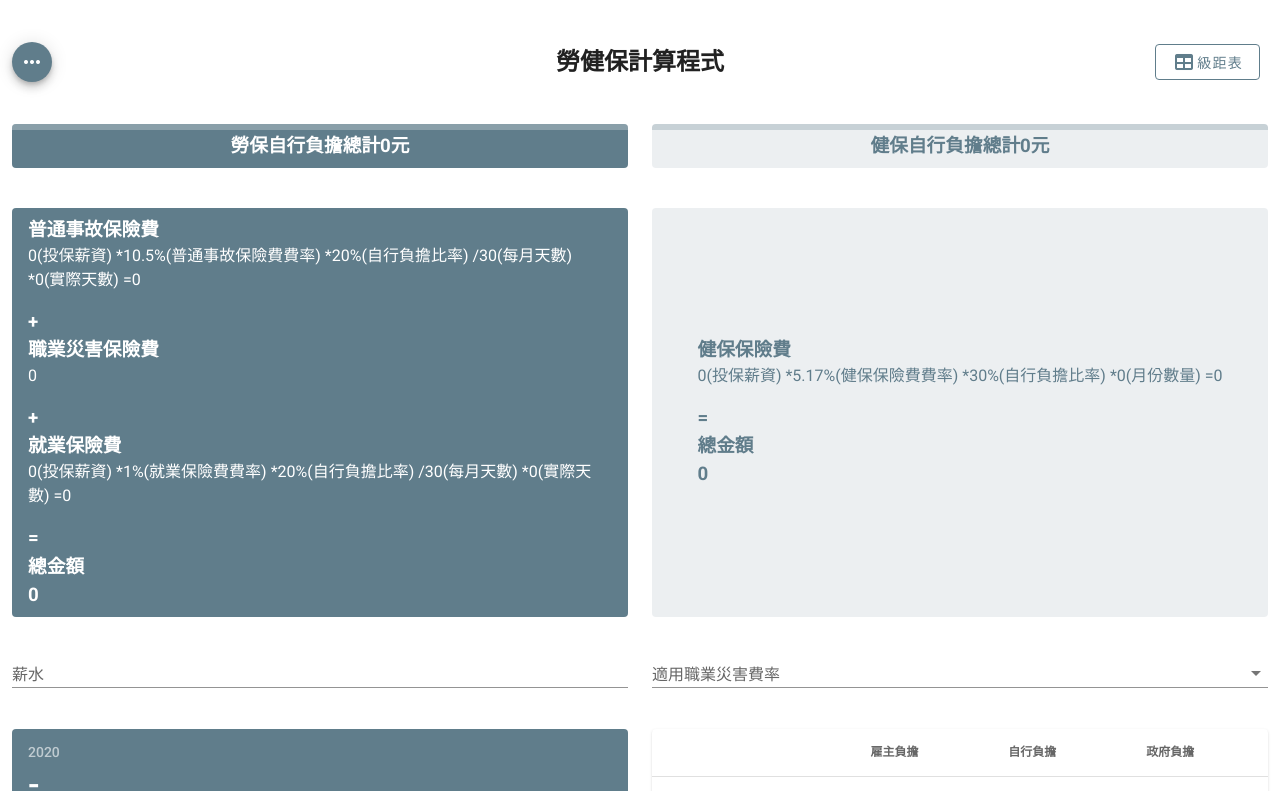
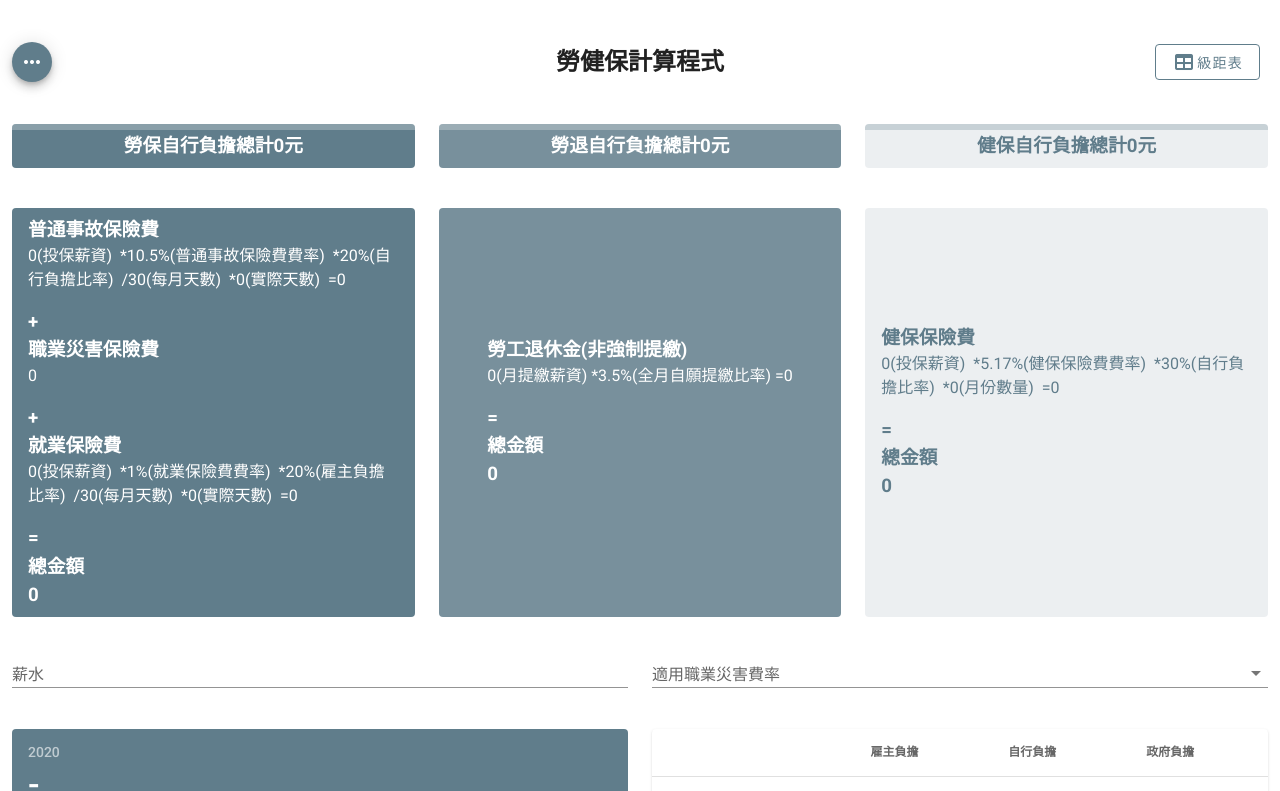
Before and after one commit to vincent87720/lhipcp, a Vue app: page / in a window 1280 px wide. Shown: the top 791 px of the page. Built offline with nearby package versions, Linux system fonts and the light colour scheme.

Commit message:
Add: Added the function of calculating and displaying pension;

```diff
--- a/src/App.vue
+++ b/src/App.vue
@@ -3,25 +3,25 @@
     <v-container fluid>
       <v-row align="center" class="mt-3 mb-3">
         <v-col
-          class="d-flex order-1 order-sm-1 order-md-first"
+          class="d-flex justify-start order-1 order-md-0"
           cols="6"
           sm="6"
           md="4"
         >
           <v-speed-dial
-            v-model="fab"
+            v-model="speedDialMode"
             direction="right"
             transition="slide-x-transition"
           >
             <template v-slot:activator>
               <v-btn
-                v-model="fab"
+                v-model="speedDialMode"
                 color="blue-grey"
                 dark
                 fab
                 small
               >
-                <v-icon v-if="fab">
+                <v-icon v-if="speedDialMode">
                   mdi-close
                 </v-icon>
                 <v-icon v-else>
@@ -61,7 +61,7 @@
           </v-speed-dial>
         </v-col>
         <v-col
-          class="d-flex justify-center order-first order-sm-first"
+          class="d-flex justify-center order-0 order-md-1"
           cols="12"
           sm="12"
           md="4"
@@ -69,7 +69,7 @@
           <h2>勞健保計算程式</h2>
         </v-col>
         <v-col
-          class="d-flex justify-end align-center order-2 order-sm-2"
+          class="d-flex justify-end align-center order-2 order-md-2"
           cols="6"
           sm="6"
           md="4"
@@ -92,7 +92,7 @@
       <v-row>
         <v-col
           cols="12"
-          md="6"
+          md="4"
           sm="12"
         >
           <v-alert
@@ -107,7 +107,22 @@
         </v-col>
         <v-col
           cols="12"
-          md="6"
+          md="4"
+          sm="12"
+        >
+          <v-alert
+            class="d-flex justify-center align-center"
+            border="top"
+            color="blue-grey lighten-1"
+            dark
+            dense
+          >
+            <h3>勞退{{modeSwitch ? '雇主':'自行'}}負擔總計{{modeSwitch ? Insurance[5].company:Insurance[5].self}}元</h3>
+          </v-alert>
+        </v-col>
+        <v-col
+          cols="12"
+          md="4"
           sm="12"
         >
           <v-alert
@@ -124,70 +139,129 @@
       <v-row>
         <!-- 顯示勞保計算公式 -->
         <v-col
-          class="order-xl-0 order-lg-0 order-md-0 order-3 d-flex justify-center align-stretch flex-column"
+          class="order-4 order-md-0 d-flex align-stretch flex-column"
           cols="12"
-          md="6"
+          md="4"
           sm="12"
         >
           <v-alert
-            class="d-flex justify-center align-center"
+            class="d-flex justify-start justify-md-center align-center"
             color="blue-grey"
             dark
             dense
           >
             <h3>普通事故保險費</h3>
-            <p>
-              {{laborSalaryLevel.premium}}(投保薪資) *{{ordinaryAccidentInsuranceRate*100}}%(普通事故保險費費率)
-              {{modeSwitch ? '*70%(雇主負擔比率)':'*20%(自行負擔比率)'}}
-              /30(每月天數) *{{totalDate}}(實際天數)
-              ={{modeSwitch ? Insurance[0].company:Insurance[0].self}}
+            <p v-if="modeSwitch">
+              {{laborSalaryLevel.premium}}(投保薪資)&nbsp;
+              *{{ordinaryAccidentInsuranceRate*100}}%(普通事故保險費費率)&nbsp;
+              *70%(雇主負擔比率)&nbsp;
+              /30(每月天數)&nbsp;
+              *{{totalDate}}(實際天數)&nbsp;
+              ={{Insurance[0].company}}
+            </p>
+            <p v-else>
+              {{laborSalaryLevel.premium}}(投保薪資)&nbsp;
+              *{{ordinaryAccidentInsuranceRate*100}}%(普通事故保險費費率)&nbsp;
+              *20%(自行負擔比率)&nbsp;
+              /30(每月天數)&nbsp;
+              *{{totalDate}}(實際天數)&nbsp;
+              ={{Insurance[0].self}}
             </p>
 
             <h3>+</h3>
             <h3>職業災害保險費</h3>
-            <p>
-            {{modeSwitch ? laborSalaryLevel.premium :'0'}}
-            {{modeSwitch ? '(投保薪資) *':''}}
-            {{modeSwitch ? rate:''}}
-            {{modeSwitch ? '%(職業災害保險費費率) /30(每月天數) *':''}}
-            {{modeSwitch ? totalDate:''}}
-            {{modeSwitch ? '(實際天數)=':''}}
-            {{modeSwitch ? Insurance[1].company:''}}
-
+            <p v-if="modeSwitch">
+              {{laborSalaryLevel.premium}}(投保薪資)&nbsp;
+              *{{rate}}%(職業災害保險費費率)&nbsp;
+              /30(每月天數)&nbsp;
+              *{{totalDate}}(實際天數)&nbsp;
+              ={{Insurance[1].company}}
+            </p>
+            <p v-else>
+              0
+            </p>
             <h3>+</h3>
             <h3>就業保險費</h3>
-            <p>
-              {{laborSalaryLevel.premium}}(投保薪資) *{{employmentInsuranceRate*100}}%(就業保險費費率)
-              {{modeSwitch ? '*70%(雇主負擔比率)':'*20%(自行負擔比率)'}}
-              /30(每月天數) *{{totalDate}}(實際天數)
-              ={{modeSwitch ? Insurance[2].company:Insurance[2].self}}
+            <p v-if="modeSwitch">
+              {{laborSalaryLevel.premium}}(投保薪資)&nbsp;
+              *{{employmentInsuranceRate*100}}%(就業保險費費率)&nbsp;
+              *70%(雇主負擔比率)&nbsp;
+              /30(每月天數)&nbsp;
+              *{{totalDate}}(實際天數)&nbsp;
+              ={{Insurance[2].company}}
+            </p>
+            <p v-else>
+              {{laborSalaryLevel.premium}}(投保薪資)&nbsp;
+              *{{employmentInsuranceRate*100}}%(就業保險費費率)&nbsp;
+              *20%(雇主負擔比率)&nbsp;
+              /30(每月天數)&nbsp;
+              *{{totalDate}}(實際天數)&nbsp;
+              ={{Insurance[2].self}}
             </p>
             <h3>=</h3>
             <h3>總金額</h3>
             <h3>{{modeSwitch ? Insurance[3].company:Insurance[3].self}}</h3>
           </v-alert>
         </v-col>
-        <!-- 顯示健保計算公式 -->
+        <!-- 顯示勞退計算公式 -->
         <v-col
-          class="order-xl-1 order-lg-1 order-md-1 order-4 d-flex justify-center align-stretch flex-column"
+          class="order-5 order-md-1 d-flex align-stretch flex-column"
           cols="12"
-          md="6"
+          md="4"
           sm="12"
         >
           <v-alert
-            class="d-flex justify-center align-stretch fill-height"
+            class="d-flex justify-start justify-md-center align-stretch fill-height"
+            color="blue-grey lighten-1"
+            dark
+            dense
+          >
+            <h3>勞工退休金{{modeSwitch ? '':'(非強制提繳)'}}</h3>
+            <p v-if="fullMonth">
+              {{pensionSalaryLevel.premium}}(月提繳薪資)
+              {{modeSwitch ? '*6%(雇主提繳比率)':'*3.5%(全月自願提繳比率)'}}
+              ={{modeSwitch ? Insurance[5].company:Insurance[5].self}}
+            </p>
+            <p v-else>
+              {{pensionSalaryLevel.premium}}(月提繳薪資)
+              /30(每月天數) *{{totalDate}}(實際天數)
+              {{modeSwitch ? '*6%(雇主提繳比率)':'*2%(非全月自願提繳比率)'}}
+              ={{modeSwitch ? Insurance[5].company:Insurance[5].self}}
+            </p>
+            <h3>=</h3>
+            <h3>總金額</h3>
+            <h3>{{modeSwitch ? Insurance[5].company:Insurance[5].self}}</h3>
+          </v-alert>
+        </v-col>
+        <!-- 顯示健保計算公式 -->
+        <v-col
+          class="order-6 order-md-2 d-flex align-stretch flex-column"
+          cols="12"
+          md="4"
+          sm="12"
+        >
+          <v-alert
+            class="d-flex justify-start justify-md-center align-stretch fill-height"
             color="blue-grey"
             dark
             dense
             text
           >
             <h3>健保保險費</h3>
-            <p>
-              {{healthSalaryLevel.premium}}(投保薪資) *{{healthInsuranceRate*100}}%(健保保險費費率)
-              {{modeSwitch ? '*60%(雇主負擔比率)':'*30%(自行負擔比率)'}}
-              *{{totalMonth}}(月份數量)
-              {{modeSwitch ? '*1.58(1+平均眷口數)':''}}
-              ={{modeSwitch ? Insurance[4].company:Insurance[4].self}}
+            <p v-if="modeSwitch">
+              {{healthSalaryLevel.premium}}(投保薪資)&nbsp;
+              *{{healthInsuranceRate*100}}%(健保保險費費率)&nbsp;
+              *60%(雇主負擔比率)&nbsp;
+              *{{totalMonth}}(月份數量)&nbsp;
+              *1.58(1+平均眷口數)&nbsp;
+              ={{Insurance[4].company}}
+            </p>
+            <p v-else>
+              {{healthSalaryLevel.premium}}(投保薪資)&nbsp;
+              *{{healthInsuranceRate*100}}%(健保保險費費率)&nbsp;
+              *30%(自行負擔比率)&nbsp;
+              *{{totalMonth}}(月份數量)&nbsp;
+              ={{Insurance[4].self}}
             </p>
             <h3>=</h3>
             <h3>總金額</h3>
@@ -195,7 +269,7 @@
           </v-alert>
         </v-col>
         <v-col
-          class="order-xl-2 order-lg-2 order-md-2 order-0"
+          class="order-0 order-md-3"
           cols="12"
           md="6"
           sm="12"
@@ -210,7 +284,7 @@
           ></v-text-field>
         </v-col>
         <v-col
-          class="order-xl-3 order-lg-3 order-md-3 order-5"
+          class="order-2 order-md-4"
           cols="12"
           md="6"
           sm="12"
@@ -226,13 +300,13 @@
         </v-col>
 
         <v-col
-          class="d-flex d-md-none order-2"
+          class="d-flex d-md-none order-3"
         >
           <v-divider></v-divider>
         </v-col>
 
         <v-col
-          class="order-xl-4 order-lg-4 order-md-4 order-1"
+          class="order-2 order-md-5"
           cols="12"
           md="6"
           sm="12"
@@ -242,11 +316,12 @@
             @input="onVarChange"
             color="blue-grey"
             full-width
+            scrollable
             range
           ></v-date-picker>
         </v-col>
         <v-col
-          class="order-5"
+          class="order-6"
           cols="12"
           md="6"
           sm="12"
@@ -254,6 +329,7 @@
           <v-data-table
             :headers="table_Headers"
             :items="Insurance"
+            hide-default-footer
             class="elevation-1"
           ></v-data-table>
         </v-col>
@@ -328,19 +404,25 @@ export default {
   },
 
   data: () => ({
-    fab: false,
-    stateChange:false,
-    stateChangeInSameMonth: false,
-    rangeSetDialog:false,
-    salary:"",
+    salary:"",//薪水v-text-field欄位
+    rate: 0,//適用職業災害費率v-select欄位
+    dates: [],//使用v-date-picker選取的原始日期
+    speedDialMode: false,//開啟切換狀態群組的v-speed-dial狀態
+    modeSwitch: false,//切換員工或雇主的v-switch
+    stateChange:false,//切換是否有加退保的v-switch
+    stateChangeInSameMonth: false,//切換是否同月加退保的v-switch
+    rangeSetDialog:false,//開啟或關閉級距表的v-dialog
+
+    fullMonth:true,
+    totalMonth:0,//使用v-date-picker選取的總月份數
+    totalDate: 0,//使用v-date-picker選取的總天數
     laborSalaryLevel:{level: 0 ,rangeStart:  0,     rangeEnd: 0, premium: 0},
     healthSalaryLevel:{level: 0 ,rangeStart:  0,     rangeEnd: 0, premium: 0},
-    rate: 0,
-    dates: [],
-    totalMonth:0,
-    totalDate: 0,
-    items:[0.11,0.12,0.13,0.15,0.16,0.17,0.18,0.19,0.20,0.21,0.22,0.23,0.24,
-            0.26,0.27,0.28,0.37,0.39,0.40,0.41,0.47,0.48,0.53,0.61,0.92,0.96],
+    pensionSalaryLevel:{level: 0 ,rangeStart:  0,     rangeEnd: 0, premium: 0},
+
+    ordinaryAccidentInsuranceRate: 0.105,//勞保普通事故保險費率10.5%
+    employmentInsuranceRate: 0.01,//就業保險費率1%
+    healthInsuranceRate: 0.0517,//保險費率: 5.17%
     laborRangeSet: [
       {level: 1 ,rangeStart: 	0, rangeEnd: 24000, premium: 24000},
       {level: 2 ,rangeStart: 	24001, rangeEnd: 25200, premium: 25200},
@@ -407,12 +489,77 @@ export default {
       {level: 46,rangeStart: 169201, rangeEnd: 175600, premium: 175600},
       {level: 47,rangeStart: 175601, rangeEnd: null,   premium: 182000}
     ],
+    pensionRangeSet:[
+      {level: 1 , rangeStart:      0, rangeEnd:   1500, premium:   1500},
+      {level: 2 , rangeStart:   1501, rangeEnd:   3000, premium:   3000},
+      {level: 3 , rangeStart:   3001, rangeEnd:   4500, premium:   4500},
+      {level: 4 , rangeStart:   4501, rangeEnd:   6000, premium:   6000},
+      {level: 5 , rangeStart:   6001, rangeEnd:   7500, premium:   7500},
+      {level: 6 , rangeStart:   7501, rangeEnd:   8700, premium:   8700},
+      {level: 7 , rangeStart:   8701, rangeEnd:   9900, premium:   9900},
+      {level: 8 , rangeStart:   9901, rangeEnd:  11100, premium:  11100},
+      {level: 9 , rangeStart:  11101, rangeEnd:  12540, premium:  12540},
+      {level: 10, rangeStart:  12541, rangeEnd:  13500, premium:  13500},
+      {level: 11, rangeStart:  13501, rangeEnd:  15840, premium:  15840},
+      {level: 12, rangeStart:  15841, rangeEnd:  16500, premium:  16500},
+      {level: 13, rangeStart:  16501, rangeEnd:  17280, premium:  17280},
+      {level: 14, rangeStart:  17281, rangeEnd:  17880, premium:  17880},
+      {level: 15, rangeStart:  17881, rangeEnd:  19047, premium:  19047},
+      {level: 16, rangeStart:  19048, rangeEnd:  20008, premium:  20008},
+      {level: 17, rangeStart:  20009, rangeEnd:  21009, premium:  21009},
+      {level: 18, rangeStart:  21010, rangeEnd:  22000, premium:  22000},
+      {level: 19, rangeStart:  22001, rangeEnd:  23100, premium:  23100},
+      {level: 20, rangeStart:  23101, rangeEnd:  24000, premium:  24000},
+      {level: 21, rangeStart:  24001, rangeEnd:  25200, premium:  25200},
+      {level: 22, rangeStart:  25201, rangeEnd:  26400, premium:  26400},
+      {level: 23, rangeStart:  26401, rangeEnd:  27600, premium:  27600},
+      {level: 24, rangeStart:  27601, rangeEnd:  28800, premium:  28800},
+      {level: 25, rangeStart:  28801, rangeEnd:  30300, premium:  30300},
+      {level: 26, rangeStart:  30301, rangeEnd:  31800, premium:  31800},
+      {level: 27, rangeStart:  31801, rangeEnd:  33300, premium:  33300},
+      {level: 28, rangeStart:  33301, rangeEnd:  34800, premium:  34800},
+      {level: 29, rangeStart:  34801, rangeEnd:  36300, premium:  36300},
+      {level: 30, rangeStart:  36301, rangeEnd:  38200, premium:  38200},
+      {level: 31, rangeStart:  38201, rangeEnd:  40100, premium:  40100},
+      {level: 32, rangeStart:  40101, rangeEnd:  42000, premium:  42000},
+      {level: 33, rangeStart:  42001, rangeEnd:  43900, premium:  43900},
+      {level: 34, rangeStart:  43901, rangeEnd:  45800, premium:  45800},
+      {level: 35, rangeStart:  45801, rangeEnd:  48200, premium:  48200},
+      {level: 36, rangeStart:  48201, rangeEnd:  50600, premium:  50600},
+      {level: 37, rangeStart:  50601, rangeEnd:  53000, premium:  53000},
+      {level: 38, rangeStart:  53001, rangeEnd:  55400, premium:  55400},
+      {level: 39, rangeStart:  55401, rangeEnd:  57800, premium:  57800},
+      {level: 40, rangeStart:  57801, rangeEnd:  60800, premium:  60800},
+      {level: 41, rangeStart:  60801, rangeEnd:  63800, premium:  63800},
+      {level: 42, rangeStart:  63801, rangeEnd:  66800, premium:  66800},
+      {level: 43, rangeStart:  66801, rangeEnd:  69800, premium:  69800},
+      {level: 44, rangeStart:  69801, rangeEnd:  72800, premium:  72800},
+      {level: 45, rangeStart:  72801, rangeEnd:  76500, premium:  76500},
+      {level: 46, rangeStart:  76501, rangeEnd:  80200, premium:  80200},
+      {level: 47, rangeStart:  80201, rangeEnd:  83900, premium:  83900},
+      {level: 48, rangeStart:  83901, rangeEnd:  87600, premium:  87600},
+      {level: 49, rangeStart:  87601, rangeEnd:  92100, premium:  92100},
+      {level: 50, rangeStart:  92101, rangeEnd:  96600, premium:  96600},
+      {level: 51, rangeStart:  96601, rangeEnd: 101100, premium: 101100},
+      {level: 52, rangeStart: 101101, rangeEnd: 105600, premium: 105600},
+      {level: 53, rangeStart: 105601, rangeEnd: 110100, premium: 110100},
+      {level: 54, rangeStart: 110101, rangeEnd: 115500, premium: 115500},
+      {level: 55, rangeStart: 115501, rangeEnd: 120900, premium: 120900},
+      {level: 56, rangeStart: 120901, rangeEnd: 126300, premium: 126300},
+      {level: 57, rangeStart: 126301, rangeEnd: 131700, premium: 131700},
+      {level: 58, rangeStart: 131701, rangeEnd: 137100, premium: 137100},
+      {level: 59, rangeStart: 137101, rangeEnd: 142500, premium: 142500},
+      {level: 60, rangeStart: 142501, rangeEnd: 147900, premium: 147900},
+      {level: 61, rangeStart: 147901, rangeEnd: null  , premium: 150000},
+
+    ],
     Insurance:[
       {name: '普通事故保險費',government: 0 ,company: 0,self: 0},//普通事故保險
       {name: '職業災害保險費',government: 0 ,company: 0,self: 0},//職業災害保險
       {name: '就業保險費',government: 0 ,company: 0,self: 0},//就業保險
       {name: '總計勞保負擔保費',government: 0 ,company: 0,self: 0},//總計負擔保費
       {name: '健保保險費',government: 0 ,company: 0,self: 0},//健保保險
+      {name: '勞工退休金',government: 0 ,company: 0,self: 0},//勞工退休金
     ],
     table_Headers: [
       {
@@ -425,10 +572,8 @@ export default {
       { text: '自行負擔', value: 'self' },
       { text: '政府負擔', value: 'government' },
     ],
-    modeSwitch: false,
-    ordinaryAccidentInsuranceRate: 0.105,//勞保普通事故保險費率10.5%
-    employmentInsuranceRate: 0.01,//就業保險費率1%
-    healthInsuranceRate: 0.0517,//保險費率: 5.17%
+    items:[0.11,0.12,0.13,0.15,0.16,0.17,0.18,0.19,0.20,0.21,0.22,0.23,0.24,
+            0.26,0.27,0.28,0.37,0.39,0.40,0.41,0.47,0.48,0.53,0.61,0.92,0.96],
   }),
   methods:{
     checkLeapYear(year){
@@ -479,6 +624,7 @@ export default {
       return true;
     },
     dayCalc(){
+      this.fullMonth = false;
       var totalDate = 0;
       if(this.dates.length > 1){
         var dateStart = this.dates[0].split("-");
@@ -497,6 +643,8 @@ export default {
           dateStart = dateEnd;
           dateEnd = swap;
         }
+
+        this.fullMonth = this.checkFullMonth(dateStart,dateEnd);
 
         var yearCount = dateEnd[0]-dateStart[0];
         var monthStart = dateStart[1];
@@ -699,11 +847,43 @@ export default {
       this.Insurance[pos].self = Math.round(this.healthSalaryLevel.premium*this.healthInsuranceRate*0.3*this.totalMonth);
 
     },
+    pensionPaymentCalculate(){
+      //判斷所屬級距並將級距資訊放入pensionSalaryLevel
+      for (let index = this.pensionRangeSet.length-1; index >=0; index--) {
+        const element = this.pensionRangeSet[index];
+        if(this.salary>=element.rangeStart){
+          this.pensionSalaryLevel = element;
+          break
+        }
+      }
+
+      var pos = 0;
+      for(var i=0;i<this.Insurance.length;i++){
+        if(this.Insurance[i].name == "勞工退休金"){
+          pos = i;
+        }
+      }
+
+
+      //全月
+      if(this.fullMonth == true){
+        this.Insurance[pos].company = Math.round(this.pensionSalaryLevel.premium*0.06);
+        this.Insurance[pos].self = Math.round(this.pensionSalaryLevel.premium*0.035);
+      }
+      else{
+        console.log(parseInt(this.totalDate/30));
+        console.log(this.totalDate%30);
+        this.Insurance[pos].company = Math.round(this.pensionSalaryLevel.premium/30.0*0.06*parseInt(this.totalDate/30)+this.pensionSalaryLevel.premium/30.0*0.06*(this.totalDate%30));
+        this.Insurance[pos].self = Math.round(this.pensionSalaryLevel.premium/30.0*0.035*parseInt(this.totalDate/30)+this.pensionSalaryLevel.premium/30.0*0.02*(this.totalDate%30));
+      }
+
+    },
     onVarChange(){
 
       this.dayCalc();
       this.laborPaymentCalculate();
       this.healthPaymentCalculate();
+      this.pensionPaymentCalculate();
     }
   }
 };
--- /dev/null
+++ b/src/scss/variables.scss
@@ -0,0 +1 @@
+$data-table-regular-header-font-size: 0.9rem;
```
Also changed, not shown: 5 other files (tests, documents, lock files or other folders).
